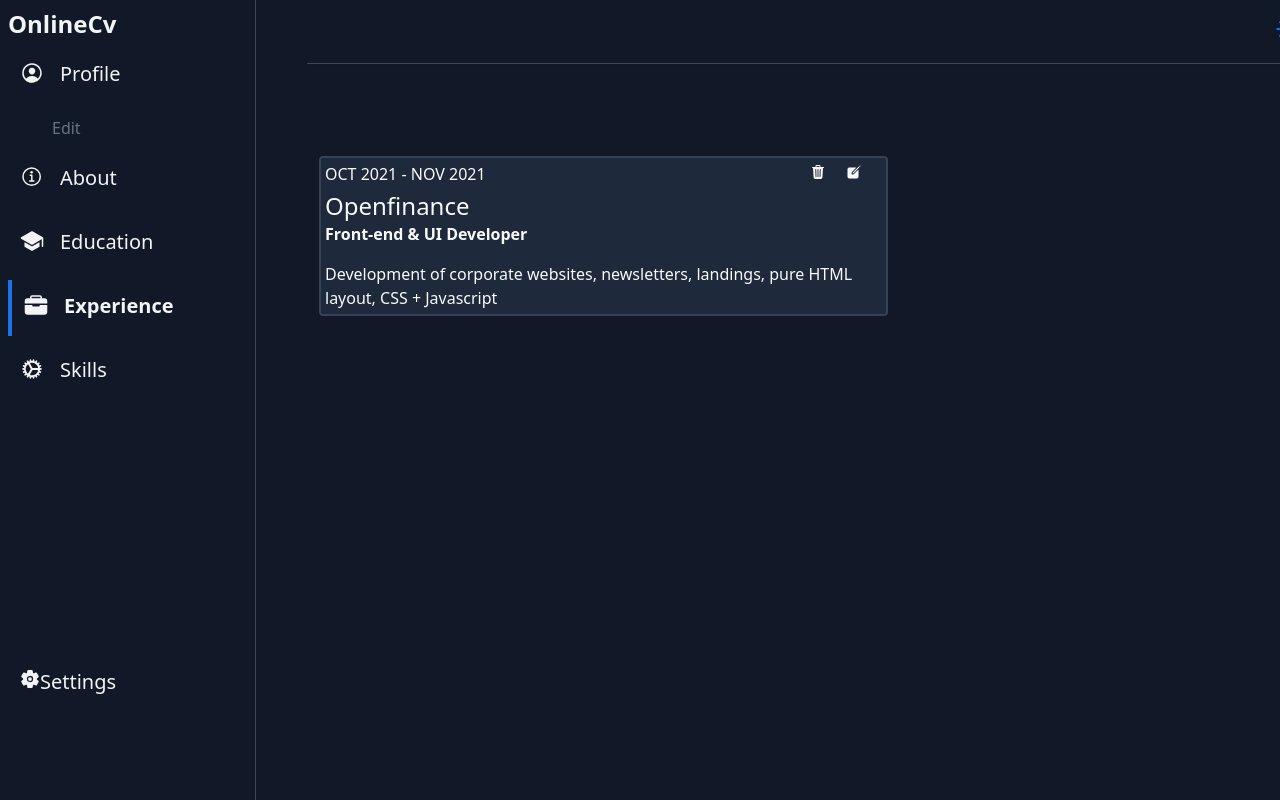
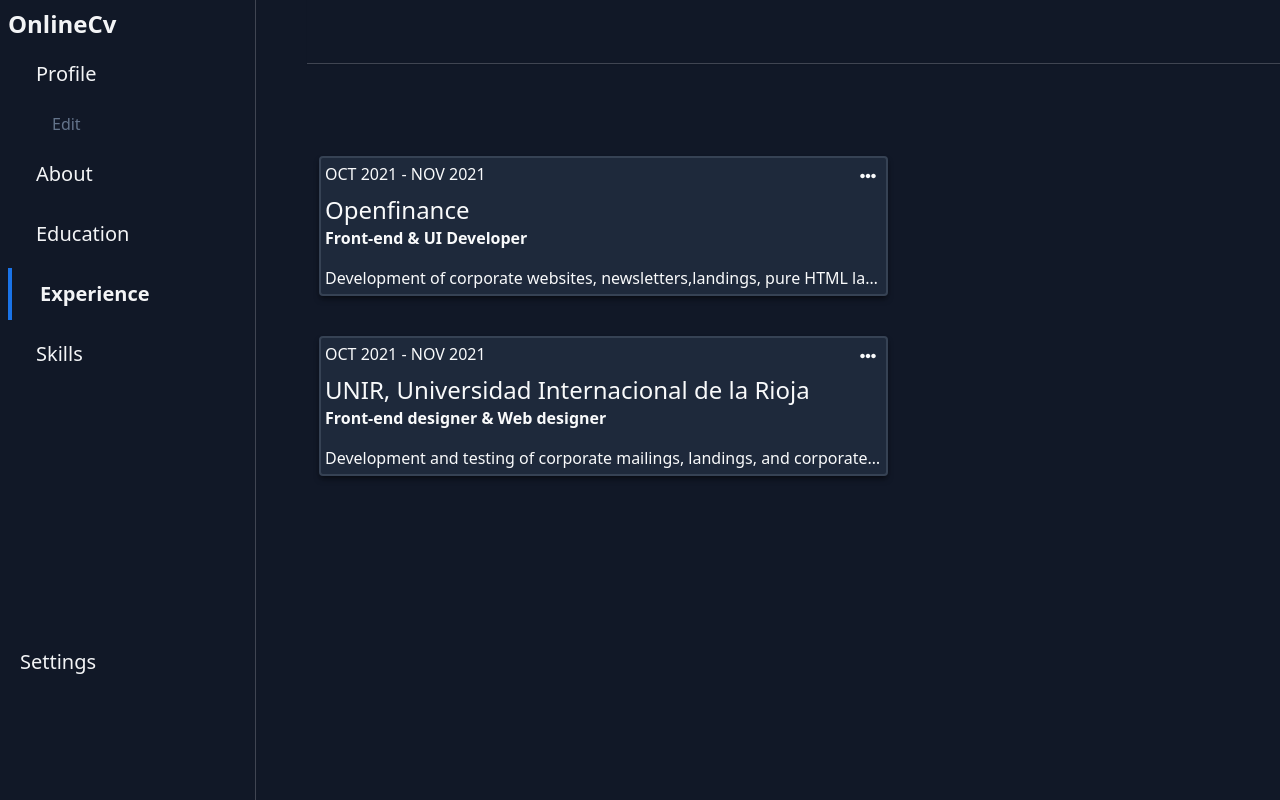
Before and after one commit to JosephChuksN/E-folio, a React (Create React App) app: page /experience in a window 1280 px wide. Built offline with nearby package versions, Linux system fonts and the light colour scheme.

Commit message:
Add experience edit modal

```diff
--- a/src/components/About.jsx
+++ b/src/components/About.jsx
@@ -22,7 +22,7 @@ function About() {
         <button className=" text-red-500 background-transparent  uppercase px-6 py-2 text-sm outline-none focus:outline-none mr-1 mb-1 ease-linear transition-all duration-150">
           Cancel
         </button>
-        <button className="bg-[#222222] dark:bg-[#1a73e8] py-2 px-6 hover:bg-blue-900 rounded text-white">
+        <button className="bg-[#222222] dark:bg-[#1a73e8] py-2 uppercase px-6 hover:bg-blue-900 rounded text-white">
           Save
         </button>
       </div>
--- a/src/components/Appbar.jsx
+++ b/src/components/Appbar.jsx
@@ -20,14 +20,14 @@ function Appbar() {
           {theme === "dark" ? (
             <span
               onClick={handleThemeChange}
-              className="text-[#1a73e8]"
+              className="text-[#1a73e8] flex justify-center items-center  rounded-full w-10 h-10 hover:bg-slate-600/10  dark:hover:bg-gray-50/20"
             >
               <ion-icon name="sunny"></ion-icon>
             </span>
           ) : (
             <span
               onClick={handleThemeChange}
-              className="text-[#1a73e8]"
+              className="text-[#1a73e8] flex justify-center items-center rounded-full w-10 h-10 hover:bg-slate-600/10  dark:hover:bg-gray-50/20"
             >
               <ion-icon name="moon"></ion-icon>
             </span>
@@ -35,7 +35,7 @@ function Appbar() {
         </div>
         <span
           onClick={openSidebar}
-          className="p-3 text-2xl lg:hidden text-gray-900 dark:text-gray-50"
+          className="p-3 text-2xl flex justify-center items-center lg:hidden text-gray-900 dark:text-gray-50"
         >
           <ion-icon name="menu"></ion-icon>
         </span>
--- a/src/components/Education/EditEducation.jsx
+++ b/src/components/Education/EditEducation.jsx
@@ -66,7 +66,7 @@ function EditEducation({details, showModal}){
     />
  </div>
  </div>
- <div className="flex items-center justify-end p-6 mt-6 gap-5 rounded-b">
+ <div className="flex items-center justify-end p-6 px-0 mt-6 gap-5 rounded-b">
                   <button
                     className="text-white bg-red-500/70  uppercase px-6 py-3 hover:bg-red-600 rounded text-sm outline-none focus:outline-none mr-1 mb-1 ease-linear transition-all duration-150"
                     type="button"
--- a/src/components/Experience/EditExperience.jsx
+++ b/src/components/Experience/EditExperience.jsx
@@ -1,62 +1,103 @@
-import React from  "react";
+import { React, useState, useContext} from  "react";
+import AppContext from "../../myContext/Context";
 
 
 
-function EditExperience(){
+function EditExperience({data}){
+
+   const {editExperience} = useContext(AppContext)
+
+   const id = data.id
+   const [company, setCompany] = useState(data.company)
+   const [role, setRole] = useState(data.Role)
+   const [description, setDescription] = useState(data.jobDescription)
+   const [startDate, setStartDate] = useState(data.startDate)
+   const [endDate, setEndDate] = useState(data.endDate)
+
 
 return(
 <>
 <form action="">
-<div>
-     <div>
+<div className="flex flex-col gap-3">
+     <div className='flex flex-col'>
         <label htmlFor="">Company</label>
-         <input
+         <input className='rounded-md  border-slate-50/20  bg-sky-300/[0.15]'
             type="text"
-            name=""
+            name="company"
             id=""
+            value={company}
+            required
+            minLength="3"
 
             />
      </div>
-     <div>
+     <div className='flex flex-col'>
         <label htmlFor="">Role</label>
-         <input
+         <input className='rounded-md  border-slate-50/20  bg-sky-300/[0.15]'
             type="text"
             name=""
-            id=""
+            id="role"
+            value={role}
+            required
+            minLength="3"
 
             />
      </div>
-     <div>
+     <div className='flex flex-col'>
         <label htmlFor="">Job Description</label>
-         <textarea
-         name=""
+         <textarea  className=" resize-none outline-none text-justify indent-1  bg-gray-100  border-gray-900/20  bg-sky-300/[0.15] dark:border-gray-100/20 text-gray-900 dark:text-gray-50  rounded "
+         name="description"
          id=""
+         value={description}
          cols="30"
-         rows="10"
+         rows="5"
+         required
+         maxLength="120"
+         minLength="25"
 
          />
      </div>
-     <div>
-        <div>
+     <div className='flex justify-between items-center'>
+        <div className='flex flex-col'>
             <label htmlFor="">Start Date</label>
-            <input
+            <input  className='rounded-md w-40  border-slate-50/20  bg-sky-300/[0.15]'
             type="date"
-            name=""
+            name="startDate"
             id=""
+            value={startDate}
+            required
 
             />
         </div>
-        <div>
+        <div className='flex flex-col'>
             <label htmlFor="">End Date</label>
-            <input
+            <input  className='rounded-md w-40  border-slate-50/20  bg-sky-300/[0.15]'
             type="date"
-            name=""
+            name="endDate"
             id=""
+            value={endDate}
+            required
 
             />
         </div>
      </div>
  </div>
+ <div className="flex items-center justify-end px-0 p-6 mt-6 gap-5 rounded-b">
+                  <button
+                    className="text-white bg-red-500/70  uppercase px-6 py-3 hover:bg-red-600 rounded text-sm outline-none focus:outline-none mr-1 mb-1 ease-linear transition-all duration-150"
+                    type="button"
+                  //  onClick={() =>showModal(false)}
+                  >
+                    Cancel
+                  </button>
+                  <button
+                    className="bg-blue-700 text-white active:bg-emerald-800 font-bold uppercase text-sm px-6 py-3 rounded shadow hover:shadow-lg outline-none focus:outline-none mr-1 mb-1 ease-linear transition-all duration-150"
+                    type="submit"
+
+                  >
+                    Save
+                  </button>
+                </div>
 </form>
 </>
 
--- a/src/components/Experience/Experience.jsx
+++ b/src/components/Experience/Experience.jsx
@@ -1,8 +1,9 @@
-import { React } from "react"
+import { React, useContext } from "react"
+import AppContext from "../../myContext/Context";
 import ExperienceEdit from "./ExperienceEdit";
 
 function Experience(){
-
+    const{ experienceDetails } = useContext(AppContext)
 
 
 
@@ -10,7 +11,11 @@ function Experience(){
 return(
 <>
 <div className="h-screen pt-36">
-<ExperienceEdit />
+    {experienceDetails.map((data)=>{
+        return(
+<ExperienceEdit details={data}  key={data.id} />
+        )
+    })}
 </div>
 
 
--- a/src/components/Experience/ExperienceEdit.jsx
+++ b/src/components/Experience/ExperienceEdit.jsx
@@ -1,31 +1,72 @@
-import React from "react";
+import { React, useState, useContext } from "react";
+import EditExperience from "./EditExperience";
+import { FaEllipsisH, FaTimesCircle, FaPen, FaTrash } from "react-icons/fa"
 
 
-function ExperienceEdit(){
+function ExperienceEdit({details}){
 
+   const [showModal, setShowModal] = useState(false);
+   const [showIcon, setShowIcon] = useState(false);
 
 return(
 <>
-<div className="p-3  text-gray-50">
-<div className="p-1  border-2 dark:bg-[#1e293b] border-slate-400/20 rounded lg:w-3/5">
+<div className="p-3 text-gray-900  dark:text-gray-50">
+<div className="p-1  border-2 shadow-md dark:shadow-black/40 dark:bg-[#1e293b] border-slate-400/20 rounded lg:w-3/5 mb-4">
      <div className="flex justify-between">
          <span className="font-light">OCT 2021 - NOV 2021</span>
-         <div className="flex gap-5">
-           <span> <ion-icon name="trash"></ion-icon></span>
-           <span> <ion-icon name="create"></ion-icon></span>
-           <span></span>
+         <div className="flex gap-5 items-center P-1">
+           <span  className={`flex justify-center items-center rounded-full w-7 h-7 hover:bg-slate-600/10  dark:hover:bg-gray-50/20 ${showIcon ? "block" : "hidden"}`}><FaTrash /></span>
+           <span onClick={() => setShowModal(true)}   className={`flex justify-center items-center rounded-full w-7 h-7 hover:bg-slate-600/10  dark:hover:bg-gray-50/20 ${showIcon ? "block" : "hidden"}`}><FaPen /></span>
+           <span onClick={()=> setShowIcon(!showIcon)}  className="flex justify-center items-center rounded-full w-7 h-7 hover:bg-slate-600/10  dark:hover:bg-gray-50/20 " >{showIcon ? <FaTimesCircle /> : <FaEllipsisH />}</span>
          </div>
      </div>
   <div className="flex flex-col">
-         <span className="text-2xl mt-1">Openfinance</span>
-         <span className="font-bold">Front-end & UI Developer</span>
-         <p className="mt-4">Development of corporate websites, newsletters,
-            landings, pure HTML layout, CSS + Javascript
-         </p>
+         <span className="text-2xl mt-1 truncate">{details.company}</span>
+         <span className="font-bold">{details.Role}</span>
+         <p className="mt-4 truncate">{details.jobDescription}</p>
    </div>
 </div>
-
 </div>
+{showModal ? (
+        <>
+          <div className="backdrop-blur-sm transition-all ease-in-out duration-500 justify-center items-center flex overflow-x-hidden overflow-y-auto fixed inset-0 z-50 outline-none focus:outline-none">
+            <div className="relative w-full lg:w-3/4 my-6 lg:mx-auto mx-2 z-50 shadow-lg bg-gray-100 dark:bg-[#1e293b]/80 rounded-md  max-w-3xl">
+              {/*content*/}
+              <div className="border-0 rounded-lg shadow-lg relative flex flex-col w-full  outline-none focus:outline-none">
+                {/*header*/}
+                <div className="flex items-start justify-between p-5  rounded-t">
+                  <h3 className="text-3xl font-semibold">Edit</h3>
+                  <button
+                    onClick={() => setShowModal(false)}
+                    type="button"
+                    className="text-gray-400 bg-transparent hover:bg-sky-300/[0.15] hover:text-gray-900 rounded-lg text-sm p-1.5 ml-auto inline-flex items-center dark:hover:bg-gray-600 dark:hover:text-white"
+                    data-modal-toggle="defaultModal"
+                  >
+                    <svg
+                      className="w-5 h-5"
+                      fill="currentColor"
+                      viewBox="0 0 20 20"
+                      xmlns="http://www.w3.org/2000/svg"
+                    >
+                      <path
+                        fillRule="evenodd"
+                        d="M4.293 4.293a1 1 0 011.414 0L10 8.586l4.293-4.293a1 1 0 111.414 1.414L11.414 10l4.293 4.293a1 1 0 01-1.414 1.414L10 11.414l-4.293 4.293a1 1 0 01-1.414-1.414L8.586 10 4.293 5.707a1 1 0 010-1.414z"
+                        clipRule="evenodd"
+                      ></path>
+                    </svg>
+                  </button>
+                </div>
+                {/*body*/}
+                <div className="relative  lg:p-6 p-4 flex-auto">
+                  <EditExperience data={details} />
+                </div>
+                {/*footer*/}
+              </div>
+            </div>
+          </div>
+          {/* <div className="opacity-25 fixed inset-0 z-40 bg-black"></div> */}
+        </>
+      ) : null}
 </>
 
 
--- a/src/components/Profile.jsx
+++ b/src/components/Profile.jsx
@@ -34,7 +34,7 @@ function Profile(){
               <div className="p-3">
                 <h1  className="text-2xl mb-3 font-bold">Education</h1>
                 <div>{ educationDetails.map(data => (
-                    <div key={data.id} className="grid grid-cols-2 gap-3 shadow-md dark:shadow-black/40 lg:w-[70%] items-center border-l-8 rounded-md mb-6 border-[#1a73e8] dark:border-sky-400  pl-3 pb-3 ">
+                    <div key={data.id} className="grid grid-cols-2 gap-3 shadow-md dark:shadow-black/40 lg:w-[70%] items-center border-l-8 rounded-md mb-6 border-[#1a73e8]  pl-3 pb-3 ">
 
                             <span className="text-xl ">Institution:</span>
                             <span className="">{data.institution}</span>
--- a/src/components/Sidebar.jsx
+++ b/src/components/Sidebar.jsx
@@ -4,7 +4,7 @@ import AppContext from "../myContext/Context";
 
 function Sidebar() {
 
-  const activelink = "font-extrabold border-l-4 border-[#1a73e8]  "
+  const activelink = "lg:font-extrabold lg:border-l-4 lg:border-[#1a73e8]  "
 
   const { isSidebarOpen, closeSidebar } = useContext(AppContext);
 
@@ -45,7 +45,7 @@ function Sidebar() {
 
   return (
     <div
-      className={` transition-all bg-gray-100 dark:bg-gray-900  border-slate-50/20 border-r duration-500 ease-in-out z-40 ${
+      className={` transition-all bg-gray-100 dark:bg-gray-900  border-slate-50/20 border-r duration-500 ease-in-out z-50 ${
         isSidebarOpen ? "translate-x-0" : "-translate-x-72 "
       } lg:w-[20%] w-72 fixed lg:translate-x-0 lg:border-r border-slate-400 mt-0 `}
     >
--- a/src/myContext/Context.js
+++ b/src/myContext/Context.js
@@ -71,7 +71,10 @@ const AppProvider = ({
       endDate: "NOV 2021",
     }
   ])
-
+const [experienceDetails, setExperienceDetals] = useState([
+ {id:uuidv4(), company:"Openfinance", Role:"Front-end & UI Developer", jobDescription:"Development of corporate websites, newsletters,landings, pure HTML layout, CSS and Javascript"},
+ {id:uuidv4(), company:"UNIR, Universidad Internacional de la Rioja", Role:"Front-end designer & Web designer", jobDescription:"Development and testing of corporate mailings, landings, and corporate banners design.",}
+])
 
 
   const openSidebar = () => {
@@ -109,22 +112,30 @@ const AppProvider = ({
     setEducationDetails(educationDetails.filter(data => data.id !== id))
   }
 
+  const editExperience =(id, editedExperience) =>{
+    setExperienceDetals(experienceDetails.map((details)=>(
+      details.id === id ? editedExperience : details
+    )))
+  }
+
 
   return (
     <AppContext.Provider value = {
       {
         theme,
-        setTheme,
         isSidebarOpen,
         aboutText,
-        setAboutText,
         educationDetails,
+        experienceDetails,
         openSidebar,
         closeSidebar,
         handleChange,
         addNewEdu,
         editEducation,
         handleOnDelete,
+        setTheme,
+        setAboutText,
+        editExperience,
 
 
 
```
